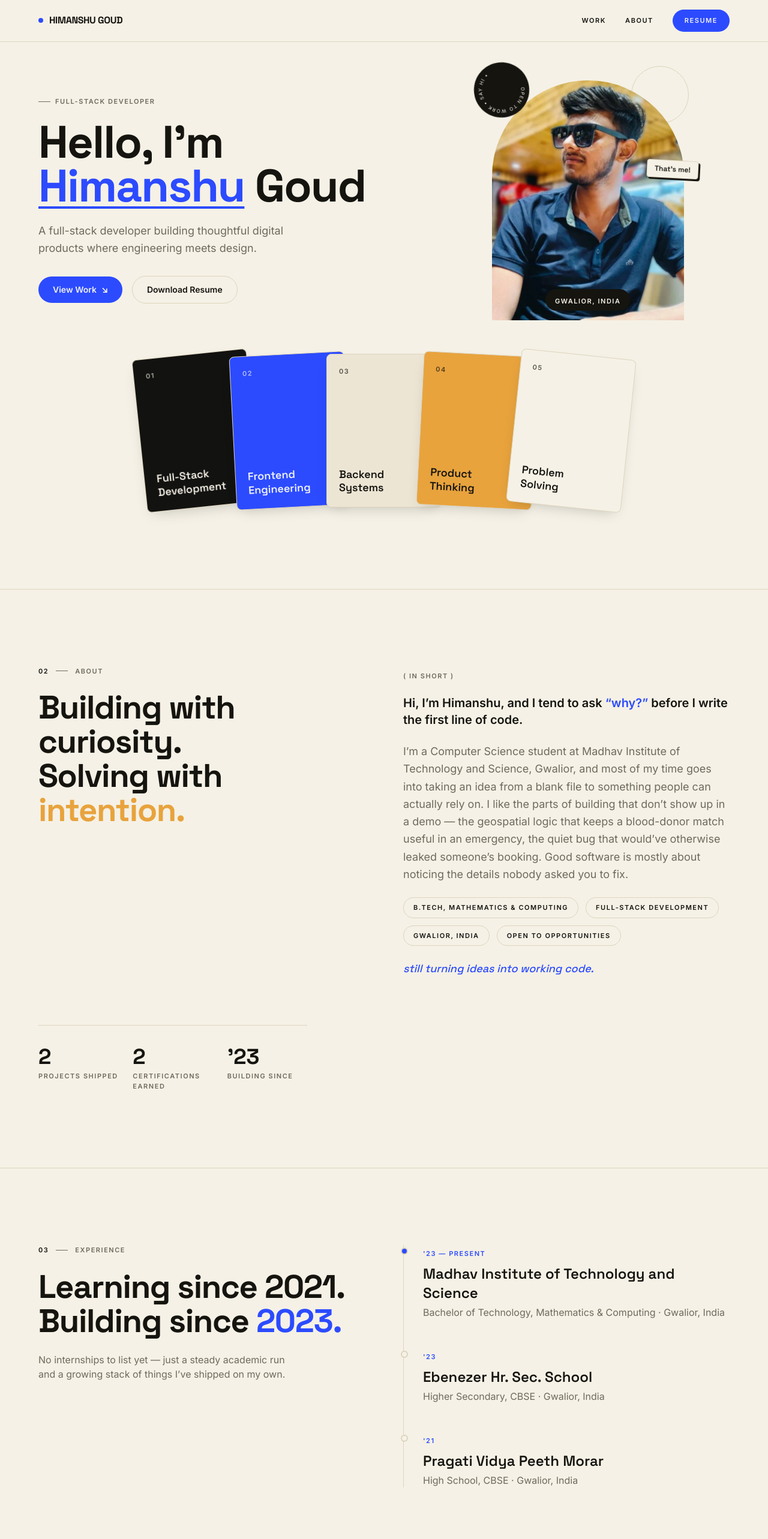
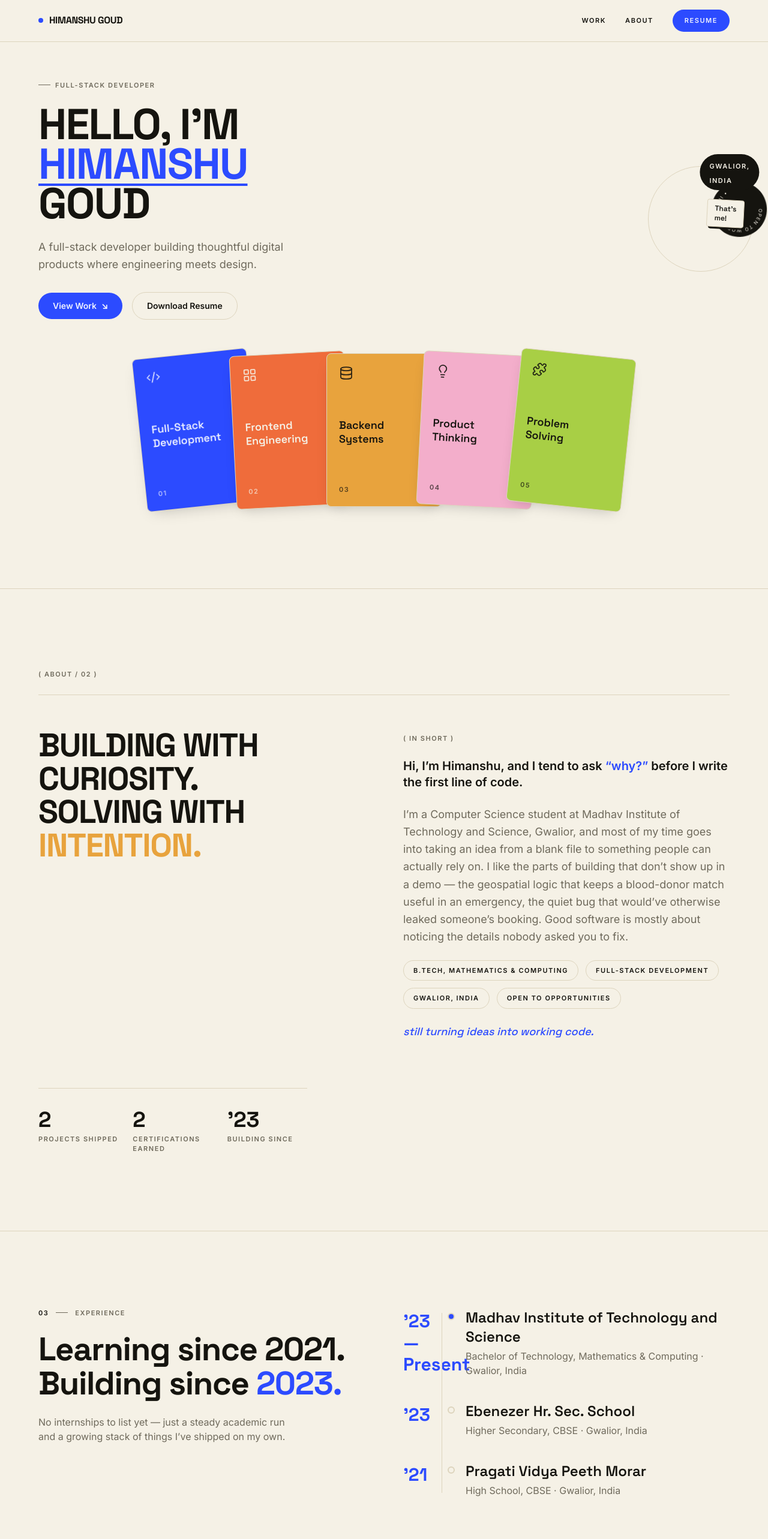
Before and after one commit to himanshugoud/himanshu-portfolio, a Next.js app: page / in a window 1280 px wide. Shown: the top 2566 px of the page at 60% size. Built offline with nearby package versions, Linux system fonts and the light colour scheme.

Commit message:
Visual correction pass + Phase 5: Tools

```diff
--- a/package.json
+++ b/package.json
@@ -13,6 +13,7 @@
     "@fontsource/space-grotesk": "^5.3.0",
     "clsx": "^2.1.1",
     "framer-motion": "^13.2.0",
+    "lucide-react": "^1.45.0",
     "next": "16.3.5",
     "react": "19.2.8",
     "react-dom": "19.2.8"
--- a/src/app/globals.css
+++ b/src/app/globals.css
@@ -26,6 +26,12 @@
 
   /* Secondary editorial accent, used sparingly (Beyond Code / highlights) */
   --gold: #e8a33d;
+
+  /* Category-card palette only — the reference uses a fuller 5-color set
+     specifically for these cards while the rest of the site stays restrained */
+  --card-orange: #ef6c3b;
+  --card-pink: #f3aecb;
+  --card-green: #a8cf45;
 
   /* Layout */
   --container-max: 100rem;    /* 1600px content column — wide, near edge-to-edge */
@@ -56,6 +62,9 @@
   --color-accent-ink: var(--accent-ink);
   --color-accent-dim: var(--accent-dim);
   --color-gold: var(--gold);
+  --color-card-orange: var(--card-orange);
+  --color-card-pink: var(--card-pink);
+  --color-card-green: var(--card-green);
 
   --font-display: var(--font-space-grotesk);
   --font-sans: var(--font-inter);
--- a/src/app/page.tsx
+++ b/src/app/page.tsx
@@ -4,6 +4,7 @@ import CategoryCards from "@/components/CategoryCards";
 import AboutSection from "@/components/AboutSection";
 import ExperienceSection from "@/components/ExperienceSection";
 import WorkSection from "@/components/WorkSection";
+import ToolsSection from "@/components/ToolsSection";
 
 export default function Home() {
   return (
@@ -14,6 +15,7 @@ export default function Home() {
       <AboutSection />
       <ExperienceSection />
       <WorkSection />
+      <ToolsSection />
     </main>
   );
 }
--- a/src/components/AboutSection.tsx
+++ b/src/components/AboutSection.tsx
@@ -41,21 +41,17 @@ export default function AboutSection() {
       viewport={{ once: true, amount: 0.2 }}
       className="content-col border-t border-line py-20 md:py-32"
     >
-      <div className="grid gap-10 md:grid-cols-2 md:gap-16">
-        {/* ---------- Left: number, eyebrow, headline ---------- */}
+      {/* ---------- Full-width eyebrow strip + divider ---------- */}
+      <motion.div variants={item} className="border-b border-line pb-6">
+        <span className="label-meta text-muted">( About / 02 )</span>
+      </motion.div>
+
+      <div className="grid gap-10 pt-10 md:grid-cols-2 md:gap-16 md:pt-14">
+        {/* ---------- Left: headline ---------- */}
         <div className="flex flex-col gap-6">
-          <motion.span
-            variants={item}
-            className="label-meta flex items-center gap-3 text-muted"
-          >
-            <span className="text-ink">02</span>
-            <span className="h-px w-5 bg-muted" aria-hidden="true" />
-            About
-          </motion.span>
-
           <motion.h2
             variants={item}
-            className="font-display text-4xl font-bold leading-[1.05] tracking-tight text-ink sm:text-5xl lg:text-[3.4rem]"
+            className="font-display text-4xl font-bold uppercase leading-[1.02] tracking-tight text-ink sm:text-5xl lg:text-[3.4rem]"
           >
             Building with curiosity.
             <br />
--- a/src/components/CategoryCards.tsx
+++ b/src/components/CategoryCards.tsx
@@ -1,28 +1,30 @@
 "use client";
 
 import { motion } from "framer-motion";
+import { Code2, LayoutGrid, Database, Lightbulb, PuzzleIcon } from "lucide-react";
 
-type Tone = "dark" | "accent" | "outline" | "gold" | "paper";
+type Tone = "blue" | "orange" | "yellow" | "pink" | "green";
 
 const cards: {
   n: string;
   lines: [string, string];
   tone: Tone;
   rotate: number;
+  Icon: typeof Code2;
 }[] = [
-  { n: "01", lines: ["Full-Stack", "Development"], tone: "dark", rotate: -6 },
-  { n: "02", lines: ["Frontend", "Engineering"], tone: "accent", rotate: -3 },
-  { n: "03", lines: ["Backend", "Systems"], tone: "paper", rotate: 0 },
-  { n: "04", lines: ["Product", "Thinking"], tone: "gold", rotate: 3 },
-  { n: "05", lines: ["Problem", "Solving"], tone: "outline", rotate: 6 },
+  { n: "01", lines: ["Full-Stack", "Development"], tone: "blue", rotate: -6, Icon: Code2 },
+  { n: "02", lines: ["Frontend", "Engineering"], tone: "orange", rotate: -3, Icon: LayoutGrid },
+  { n: "03", lines: ["Backend", "Systems"], tone: "yellow", rotate: 0, Icon: Database },
+  { n: "04", lines: ["Product", "Thinking"], tone: "pink", rotate: 3, Icon: Lightbulb },
+  { n: "05", lines: ["Problem", "Solving"], tone: "green", rotate: 6, Icon: PuzzleIcon },
 ];
 
 const toneClasses: Record<Tone, string> = {
-  dark: "bg-dark text-dark-ink border-dark",
-  accent: "bg-accent text-accent-ink border-accent",
-  outline: "bg-paper text-ink border-line",
-  gold: "bg-gold text-ink border-gold",
-  paper: "bg-paper-dim text-ink border-line",
+  blue: "bg-accent text-accent-ink border-accent",
+  orange: "bg-card-orange text-paper border-card-orange",
+  yellow: "bg-gold text-ink border-gold",
+  pink: "bg-card-pink text-ink border-card-pink",
+  green: "bg-card-green text-ink border-card-green",
 };
 
 const container = {
@@ -60,12 +62,13 @@ export default function CategoryCards() {
             }}
             className={`group flex aspect-[3/4] w-40 shrink-0 flex-col justify-between rounded-[var(--radius-md)] border p-4 shadow-[0_10px_24px_-12px_rgba(0,0,0,0.25)] transition-all duration-200 ease-out hover:z-20 hover:-translate-y-3 hover:rotate-0 sm:w-44 md:w-48 md:p-5 ${toneClasses[card.tone]}`}
           >
-            <span className="label-meta opacity-70">{card.n}</span>
+            <card.Icon className="h-6 w-6 opacity-90" strokeWidth={1.75} />
             <p className="font-display text-base font-semibold leading-tight sm:text-lg">
               {card.lines[0]}
               <br />
               {card.lines[1]}
             </p>
+            <span className="label-meta opacity-70">{card.n}</span>
           </motion.div>
         ))}
       </motion.div>
--- a/src/components/ExperienceSection.tsx
+++ b/src/components/ExperienceSection.tsx
@@ -73,23 +73,31 @@ export default function ExperienceSection() {
         </motion.p>
       </div>
 
-      {/* ---------- Right: vertical timeline ---------- */}
-      <div className="relative flex flex-col gap-12 border-l border-line pl-8">
+      {/* ---------- Right: vertical timeline — year sits left of a single continuous line ---------- */}
+      <div className="relative flex flex-col gap-10">
+        <span
+          className="absolute bottom-2 left-16 top-2 w-px bg-line"
+          aria-hidden="true"
+        />
         {timeline.map((entry) => (
-          <motion.div key={entry.org} variants={item} className="relative">
+          <motion.div key={entry.org} variants={item} className="flex gap-4">
+            <span className="w-16 shrink-0 pt-1 font-display text-2xl font-bold text-accent sm:text-3xl">
+              {entry.year}
+            </span>
+            <div className="relative flex-1 pl-6">
               <span
-              className={`absolute -left-[2.31rem] top-1 h-3 w-3 rounded-full border-2 ${
+                className={`absolute left-0 top-2 h-3 w-3 -translate-x-1/2 rounded-full border-2 ${
                   entry.current
                     ? "border-accent bg-accent"
                     : "border-line bg-paper"
                 }`}
                 aria-hidden="true"
               />
-            <span className="label-meta text-accent">{entry.year}</span>
-            <h3 className="mt-2 font-display text-xl font-semibold text-ink sm:text-2xl">
+              <h3 className="font-display text-xl font-semibold text-ink sm:text-2xl">
                 {entry.org}
               </h3>
               <p className="mt-1 text-muted">{entry.detail}</p>
+            </div>
           </motion.div>
         ))}
       </div>
--- a/src/components/Hero.tsx
+++ b/src/components/Hero.tsx
@@ -27,10 +27,10 @@ export default function Hero() {
       variants={container}
       initial="hidden"
       animate="show"
-      className="content-col grid gap-14 pb-8 pt-10 md:grid-cols-[1.15fr_0.85fr] md:items-center md:gap-10 md:pt-16"
+      className="content-col grid gap-14 pb-8 pt-10 md:grid-cols-[1fr_auto] md:items-center md:justify-between md:gap-24 md:pt-16 lg:gap-32"
     >
       {/* ---------- Copy column ---------- */}
-      <div className="flex flex-col gap-6">
+      <div className="flex flex-col gap-6 md:max-w-md lg:max-w-lg">
         <motion.span
           variants={item}
           className="label-meta flex items-center gap-2 text-muted"
@@ -41,7 +41,7 @@ export default function Hero() {
 
         <motion.h1
           variants={item}
-          className="font-display text-[3rem] font-bold leading-[0.95] tracking-tight text-ink sm:text-[4rem] lg:text-[4.75rem]"
+          className="font-display text-[2.75rem] font-bold uppercase leading-[0.92] tracking-tight text-ink sm:text-[3.75rem] lg:text-[4.5rem]"
         >
           Hello, I&rsquo;m
           <br />
@@ -87,9 +87,9 @@ export default function Hero() {
         variants={item}
         className="relative mx-auto w-full max-w-[19rem] pt-6 sm:max-w-xs md:pt-0"
       >
-        {/* decorative ring */}
+        {/* decorative ring — large, overlapping the top of the composition */}
         <span
-          className="absolute -right-2 -top-6 hidden h-24 w-24 rounded-full border border-line sm:block"
+          className="absolute -right-10 -top-14 z-0 hidden h-44 w-44 rounded-full border border-line sm:block"
           aria-hidden="true"
         />
 
--- /dev/null
+++ b/src/components/ToolsSection.tsx
@@ -0,0 +1,93 @@
+"use client";
+
+import { motion } from "framer-motion";
+
+const skills: { name: string; descriptor: string; fill: number }[] = [
+  { name: "React.js", descriptor: "Daily driver", fill: 90 },
+  { name: "Node.js & Express", descriptor: "Core stack", fill: 85 },
+  { name: "MongoDB", descriptor: "Core stack", fill: 85 },
+  { name: "JavaScript / TypeScript", descriptor: "Core stack", fill: 88 },
+  { name: "Firebase", descriptor: "Comfortable", fill: 72 },
+  { name: "Git & GitHub", descriptor: "Daily driver", fill: 90 },
+];
+
+const container = {
+  hidden: {},
+  show: { transition: { staggerChildren: 0.07, delayChildren: 0.05 } },
+};
+
+const item = {
+  hidden: { opacity: 0, y: 18 },
+  show: {
+    opacity: 1,
+    y: 0,
+    transition: { duration: 0.6, ease: [0.22, 1, 0.36, 1] as const },
+  },
+};
+
+const bar = {
+  hidden: { scaleX: 0 },
+  show: {
+    scaleX: 1,
+    transition: { duration: 0.8, ease: [0.22, 1, 0.36, 1] as const },
+  },
+};
+
+export default function ToolsSection() {
+  return (
+    <section className="content-col py-10 md:py-16">
+      <motion.div
+        variants={container}
+        initial="hidden"
+        whileInView="show"
+        viewport={{ once: true, amount: 0.15 }}
+        className="rounded-[var(--radius-md)] border border-dark-line bg-dark px-6 py-14 text-dark-ink sm:px-10 md:px-16 md:py-20"
+      >
+        <motion.div
+          variants={item}
+          className="flex items-center justify-between border-b border-dark-line pb-6"
+        >
+          <span className="label-meta flex items-center gap-3 text-dark-muted">
+            <span className="text-dark-ink">05</span>
+            <span className="h-px w-5 bg-dark-muted" aria-hidden="true" />
+            Tools
+          </span>
+          <span className="hidden font-display text-sm italic text-dark-muted sm:block">
+            still adding to it &#8600;
+          </span>
+        </motion.div>
+
+        <motion.h2
+          variants={item}
+          className="mt-8 font-display text-4xl font-bold uppercase leading-[1.02] tracking-tight sm:text-5xl lg:text-[3.4rem]"
+        >
+          The tools
+          <br />
+          on my bench.
+        </motion.h2>
+
+        <div className="mt-12 grid gap-x-16 gap-y-10 sm:grid-cols-2 md:mt-16">
+          {skills.map((skill) => (
+            <motion.div key={skill.name} variants={item}>
+              <div className="flex items-baseline justify-between">
+                <span className="font-display text-lg font-semibold">
+                  {skill.name}
+                </span>
+                <span className="label-meta text-dark-muted">
+                  {skill.descriptor}
+                </span>
+              </div>
+              <div className="mt-3 h-px w-full bg-dark-line">
+                <motion.div
+                  variants={bar}
+                  style={{ width: `${skill.fill}%`, transformOrigin: "left" }}
+                  className="h-px bg-accent"
+                />
+              </div>
+            </motion.div>
+          ))}
+        </div>
+      </motion.div>
+    </section>
+  );
+}
```
Also changed, not shown: 1 other file (tests, documents, lock files or other folders). Lines whose indentation alone changed are shown as unchanged.
